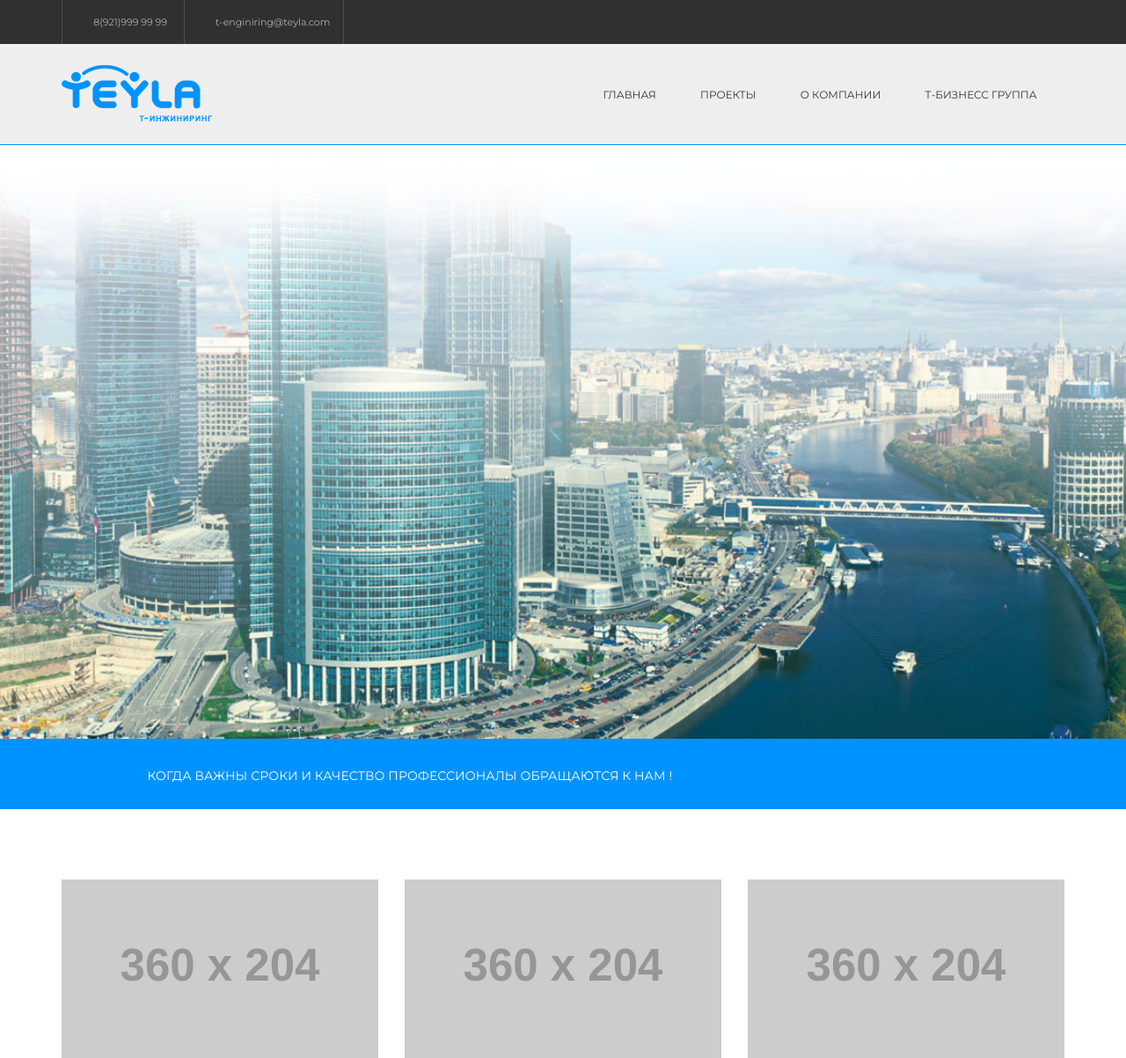
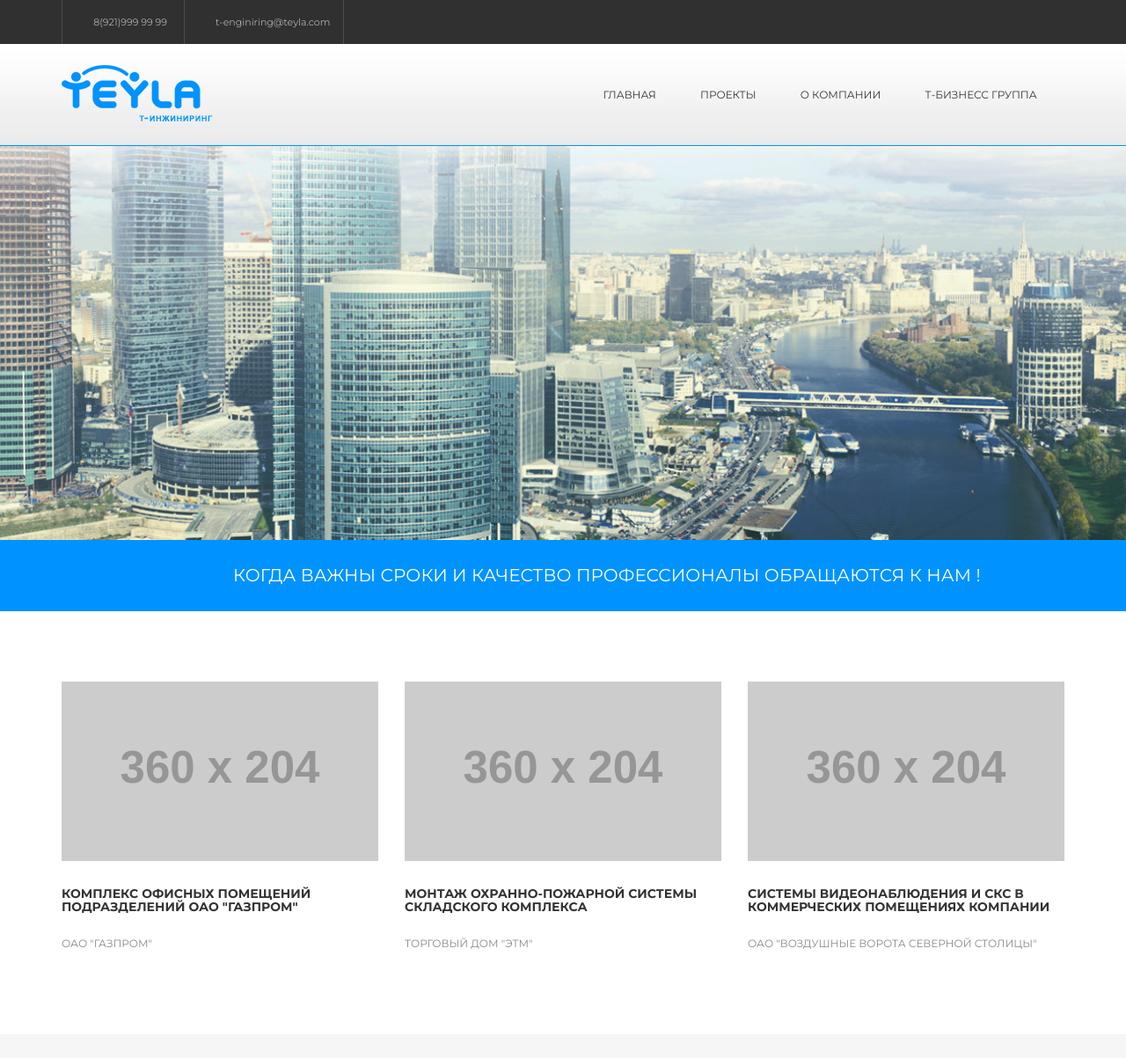
Before and after one commit to mmasterenko/tngr, a Django app: page / in a window 1280 px wide. Shown: the top 1203 px of the page at 88% size. Run offline with Django 3.2, Linux system fonts and the light colour scheme; grey boxes labelled with a size stand in for pictures from a placeholder-image service; some libraries are stand-ins or nearby versions; some web fonts are replaced.

Commit message:
html css: go forward

```diff
--- a/static_dir_dev/css/innovation.css
+++ b/static_dir_dev/css/innovation.css
@@ -255,11 +255,12 @@ p {
 }
 .site-header {
   border-bottom: 1px solid #0093ff;
-  background-color: #eeeeee;
+  /*background-color: #eeeeee;*/
+  background-image: url('/static/images/subheader-bckgrnd.png');
 
   position: fixed;
   width: 100%;
-  height: 115px;
+  height: 116px;
   top: 50px;
   left: 0;
   z-index: 9999;
@@ -641,7 +642,7 @@ p {
 }
 .scrolled-header {
   top: 0;
-  border-bottom: 1px solid #e5e5e5;
+  border-bottom: 1px solid #0092ff;
 }
 .header-right-toggle {
   margin-top: 10px;
@@ -2736,10 +2737,10 @@ section.full-width .section-heading .line-dec {
   background-color: #0093ff;
 }
 #cta-1 .cta-content h6 {
-  margin-top: 15px;
+  margin-top: 9px;
   float: left;
   font-family: 'Montserrat', sans-serif;
-  font-size: 14px;
+  font-size: 20px;
   text-transform: uppercase;
   color: #ffffff;
   letter-spacing: 0.1px;
--- a/static_dir_dev/js/custom.js
+++ b/static_dir_dev/js/custom.js
@@ -366,7 +366,7 @@ jQuery( document ).ready(function( $ ) {
 	$('.fullwidthbanner').revolution({
     	delay:6000,
     	startwidth:1170,
-    	startheight:680,
+    	startheight:454,
     	onHoverStop: "off",
     	hideTimerBar: "on",
         thumbWidth: 100,
--- a/tengApp/templates/tengApp/home.html
+++ b/tengApp/templates/tengApp/home.html
@@ -184,7 +184,7 @@
 				<div id="cta-1">
 					<div class="container">
 						<div class="row">
-							<div class="col-md-10 col-md-offset-1">
+							<div class="col-md-10 col-md-offset-2">
 								<div class="cta-content">
 									<h6>КОГДА ВАЖНЫ СРОКИ И КАЧЕСТВО ПРОФЕССИОНАЛЫ ОБРАЩАЮТСЯ К НАМ !</h6>
 									{% comment %}
```
Also changed, not shown: static_dir_dev/images/main-img.jpg, static_dir_dev/images/subheader-bckgrnd.png (added).
